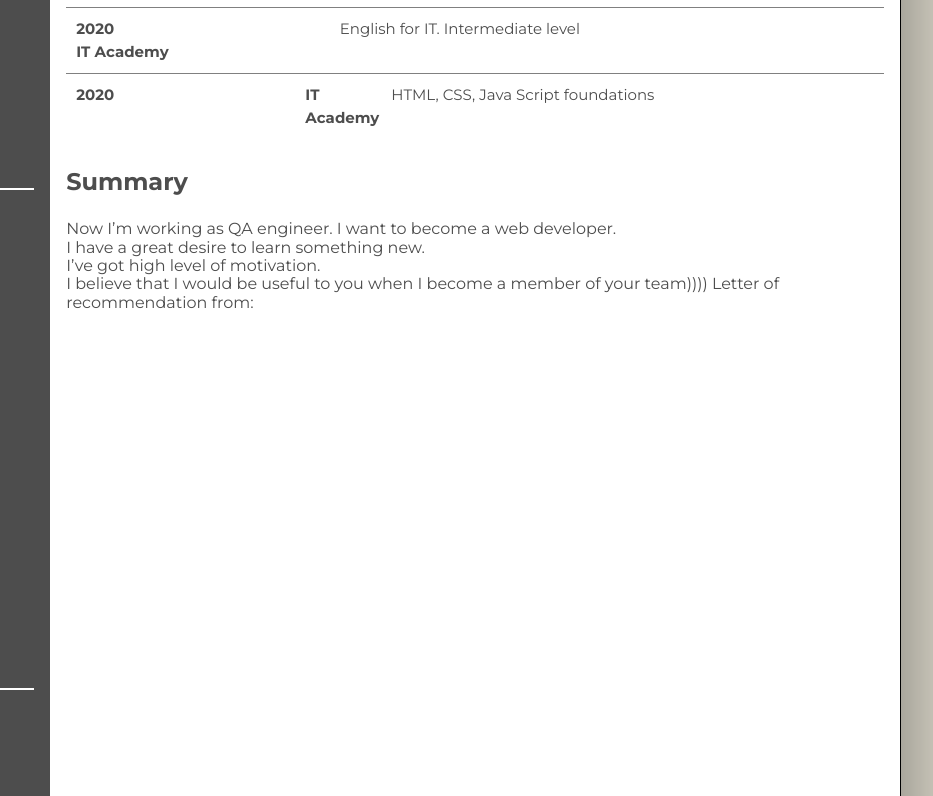
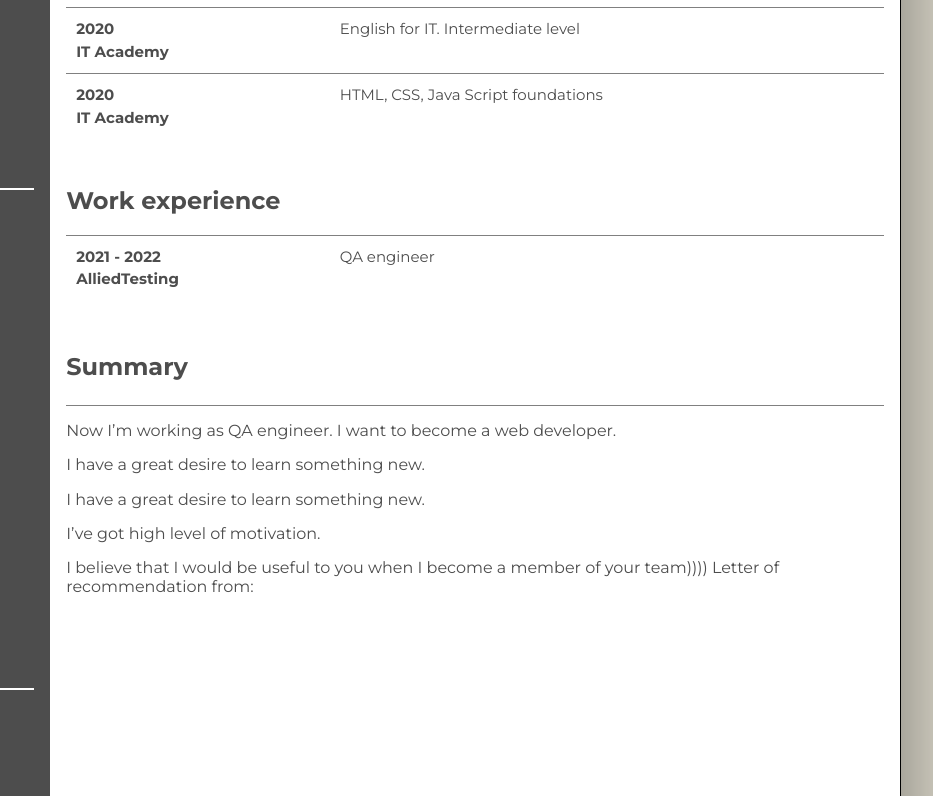
Before and after one commit to ivandubrouski/rsschool-cv, a plain HTML site: page index.html in a window 1280 px wide. Shown: the part 714-1510 px from the top of the page, 347-1280 px from the left. Drawn offline with nearby package versions, Linux system fonts and the light colour scheme.

Commit message:
feature: add experience of work

```diff
--- a/assets/css/style.css
+++ b/assets/css/style.css
@@ -120,7 +120,10 @@ body {
 .icon__text {
   margin-left: 1rem;
 }
-.education {
+.education,
+.experience,
+.work__experience,
+#summary {
   margin-bottom: 3rem;
 }
 .linkedIn__elem2 {
@@ -153,15 +156,24 @@ a:hover {
   width: 75%;
 }
 #summary {
-  margin-top: 25px;
-  line-height: 1.5;
+    line-height: 1.5;
+    margin: 0;
 }
-#summary h2 {
-  margin: 0;
+
+#summary::after{
+  content:'';
+  display: block;
+  width: 100%;
+  border-top: solid grey 1px;
+  margin-top: 20px;
+
 }
+
+
 #summary p {
   font-size: 15px;
 }
+
 .strong {
   font-weight: bold;
 }
--- a/index.html
+++ b/index.html
@@ -57,9 +57,6 @@
               </li>
               <li class="navigation__item">
                 <a href="#summary">SUMMARY</a>
-              </li>
-              <li class="navigation__item">
-                <a href=""></a>
               </li>
             </ul>
           </nav>
@@ -221,32 +218,53 @@
                 <span>English for IT. Intermediate level</span>
               </div>
             </div>
+
             <div class="description">
               <div class="description__item1">
+                <div>
                   <span class="strong">2020</span>
                 </div>
                 <div>
                   <span class="strong">IT Academy</span>
+                </div>
               </div>
               <div class="description__item2">
                 <span>HTML, CSS, Java Script foundations</span>
               </div>
             </div>
           </article>
+          <article class="work__experience">
+            <h2 id="education">Work experience</h2>
+            <div class="description">
+              <div class="description__item1">
+                <div>
+                  <span class="strong">2021 - 2022</span>
+                </div>
+                <div>
+                  <span class="strong">AlliedTesting</span>
+                </div>
+              </div>
+              <div class="description__item2">
+                <span>QA engineer</span>
+              </div>
+            </div>
+          </article>
           <article>
             <h2 id="summary">Summary</h2>
+            <div >
               <p>
                 Now I’m working as QA engineer. I want to become a web
-              developer.<br />
-              I have a great desire to learn something new.<br />
-              I’ve got high level of motivation.<br />
-              I believe that I would be useful to you when I become a member of
-              your team)))) Letter of recommendation from:<br />
+                developer.
               </p>
+              <p>I have a great desire to learn something new.</p>
+              <p>I have a great desire to learn something new.</p>
+              <p></p>I’ve got high level of motivation.</p>
+              <p></p>I believe that I would be useful to you when I become a member of
+              your team)))) Letter of recommendation from:</p>
+            </div>
           </article>
         </section>
       </main>
-
       <footer class="footer">
         <div class="container">
           <nav class="footer__nav">
```
Lines whose indentation alone changed are shown as unchanged.
